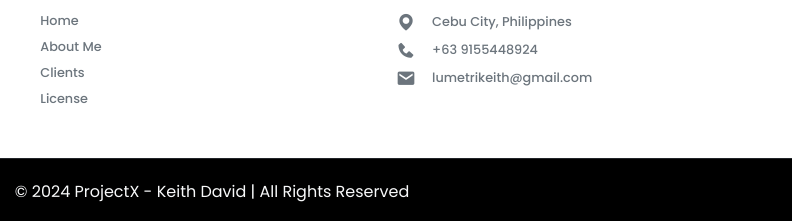
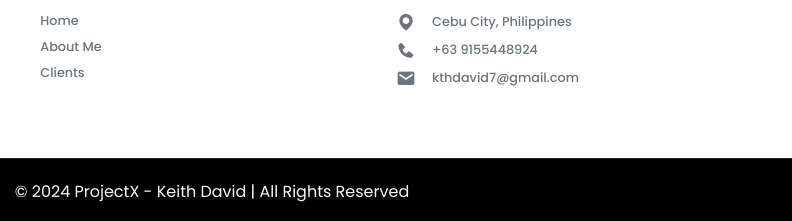
Before and after one commit to unrealisticfaces/portfolio, a plain HTML site: page index.html in a window 1280 px wide. Shown: the part 3571-3792 px from the top of the page, 428-1220 px from the left. Drawn offline with nearby package versions, Linux system fonts and the light colour scheme.

Commit message:
semiupdate

```diff
--- a/index.html
+++ b/index.html
@@ -157,7 +157,7 @@
                 <li><a href="#home">Home</a></li>
                 <li><a href="#story">About Me</a></li>
                 <li><a href="#characters">Clients</a></li>
-                <li><a href="#">License</a></li>
+                <!-- <li><a href="#">License</a></li> -->
             </div>
         </div>
         <div class="footer-box">
@@ -165,7 +165,7 @@
             <div class="contact">
                 <span><i class='bx bxs-map' ></i>Cebu City, Philippines</span>
                 <span><i class='bx bxs-phone' ></i>+63 9155448924</span>
-                <span><i class='bx bxs-envelope' ></i>lumetrikeith@gmail.com</span>
+                <span><i class='bx bxs-envelope' ></i>kthdavid7@gmail.com</span>
             </div>
         </div>
     </section>
```
